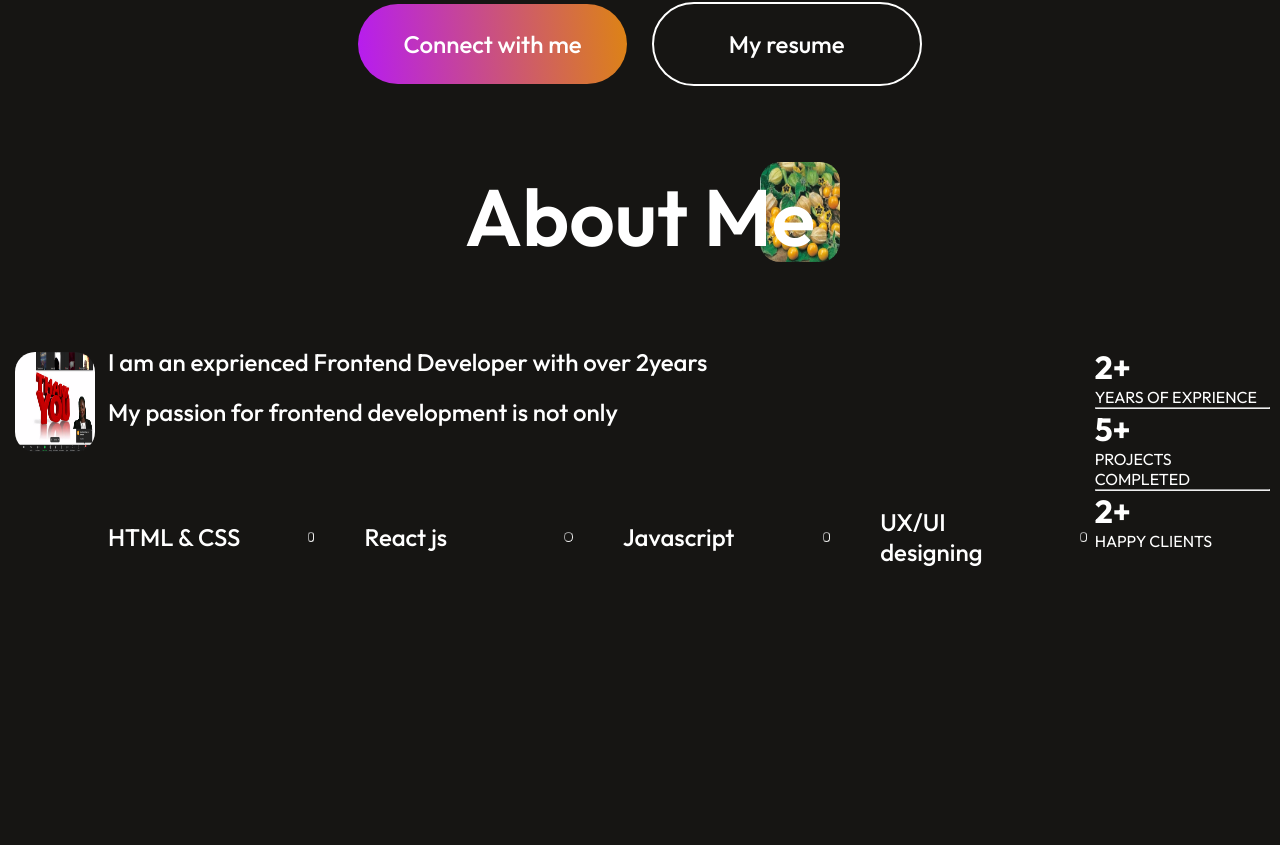
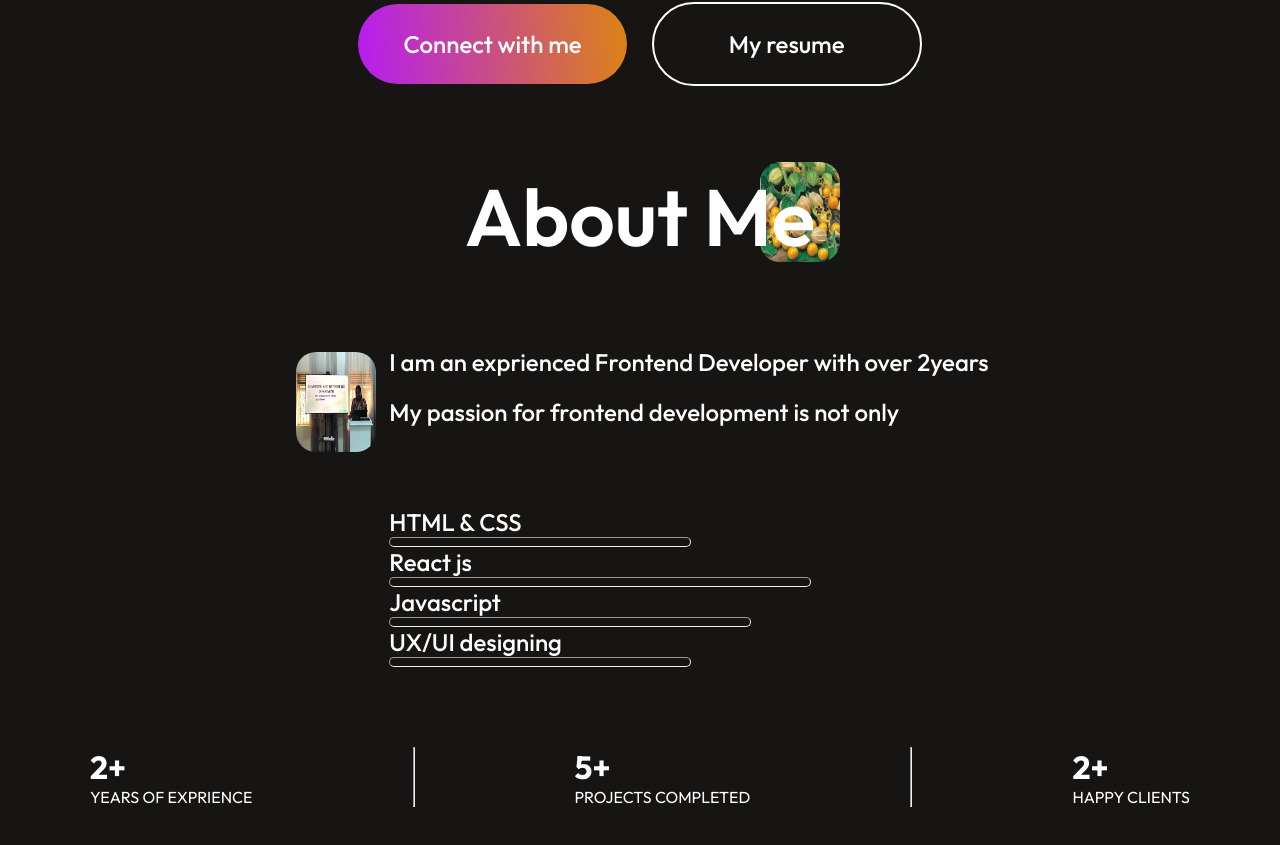
Before and after one commit to nawagirwacatherine/PORTIFOLIO3, a React (Vite) app in the folder real portifolio/: page / in a window 1280 px wide. Shown: the part 688-1533 px from the top of the page. Before the commit the page ends 1255 px from the top, so only its background shows below. Built offline with nearby package versions, Linux system fonts and the light colour scheme.

Commit message:
changed the position in the languges in about me

```diff
--- a/real portifolio/src/components/About/About.css
+++ b/real portifolio/src/components/About/About.css
@@ -49,8 +49,7 @@
 }
 
 .about-skill{
-    display: flex;
-    flex-direction: row;
+
     gap: 50px;
     align-items: center;
     transition: 0.3s;
@@ -64,8 +63,17 @@
 }
 
 .about-skill hr{
+    display: flex;
+    flex-direction: column;
     width: 50%;
     height: 8px;
     border-radius: 50px;
     background: linear-gradient(264deg,#DF8908 -5.09, #B415FF);
 }
+
+.about-achievements{
+    display: flex;
+    width: 100%;
+    justify-content: space-around;
+    margin-bottom: 80px;
+}
--- a/real portifolio/src/components/About/About.jsx
+++ b/real portifolio/src/components/About/About.jsx
@@ -1,7 +1,7 @@
 import React from 'react'
 import './About.css'
 import fruit from '../../images/fruit.jpg'
-import presentation from '../../images/presentation2.png'
+import presentation from '../../images/presentation.jpg'
 
 const About = () => {
   return (
@@ -31,6 +31,7 @@ const About = () => {
                 </div>
             </div>
         </div>
+        </div>
 
         <div className='about-achievements'>
         <div className='about-achievement'>
@@ -50,7 +51,7 @@ const About = () => {
             </div>
         </div>
         </div>
-    </div>
+
   )
 }
 
```
